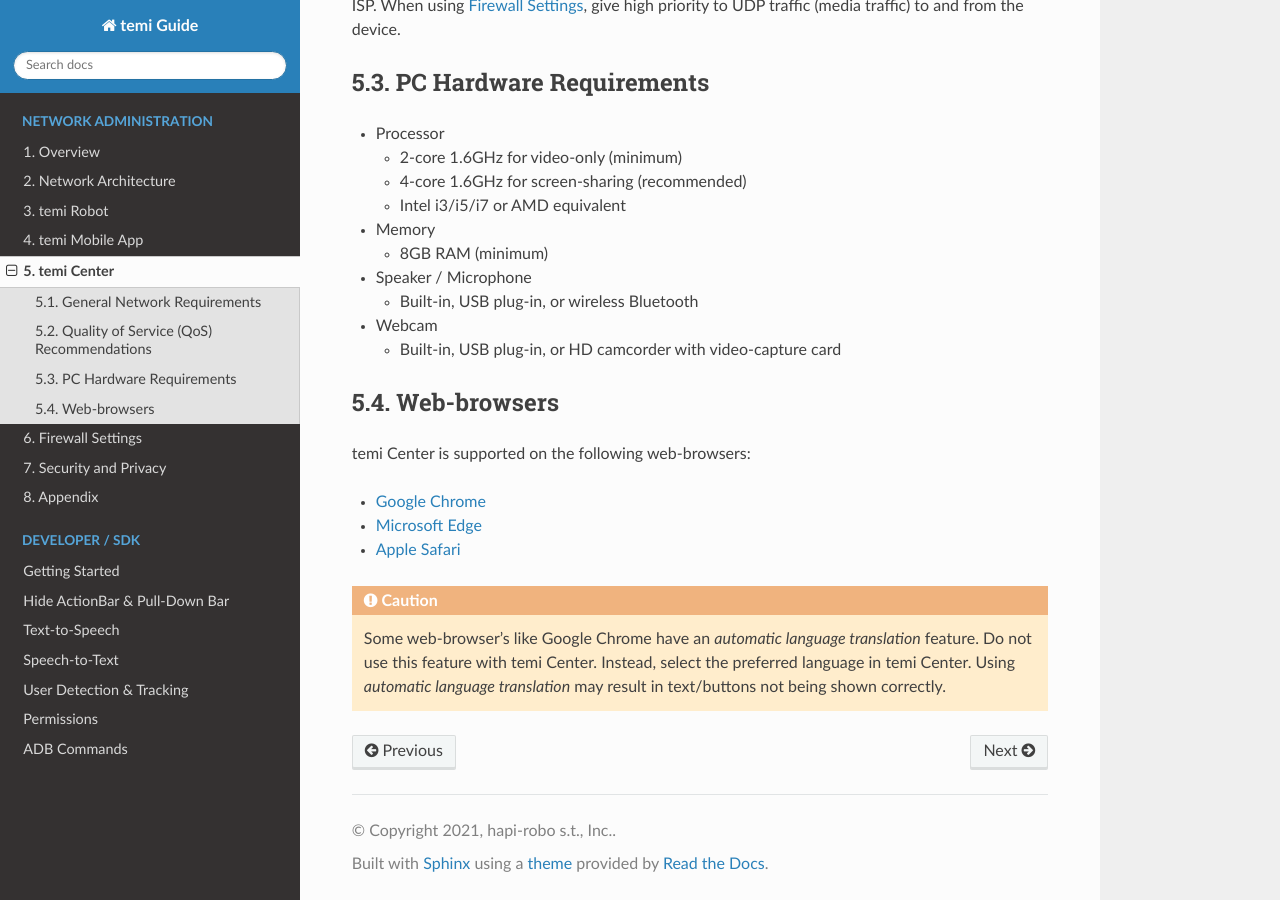
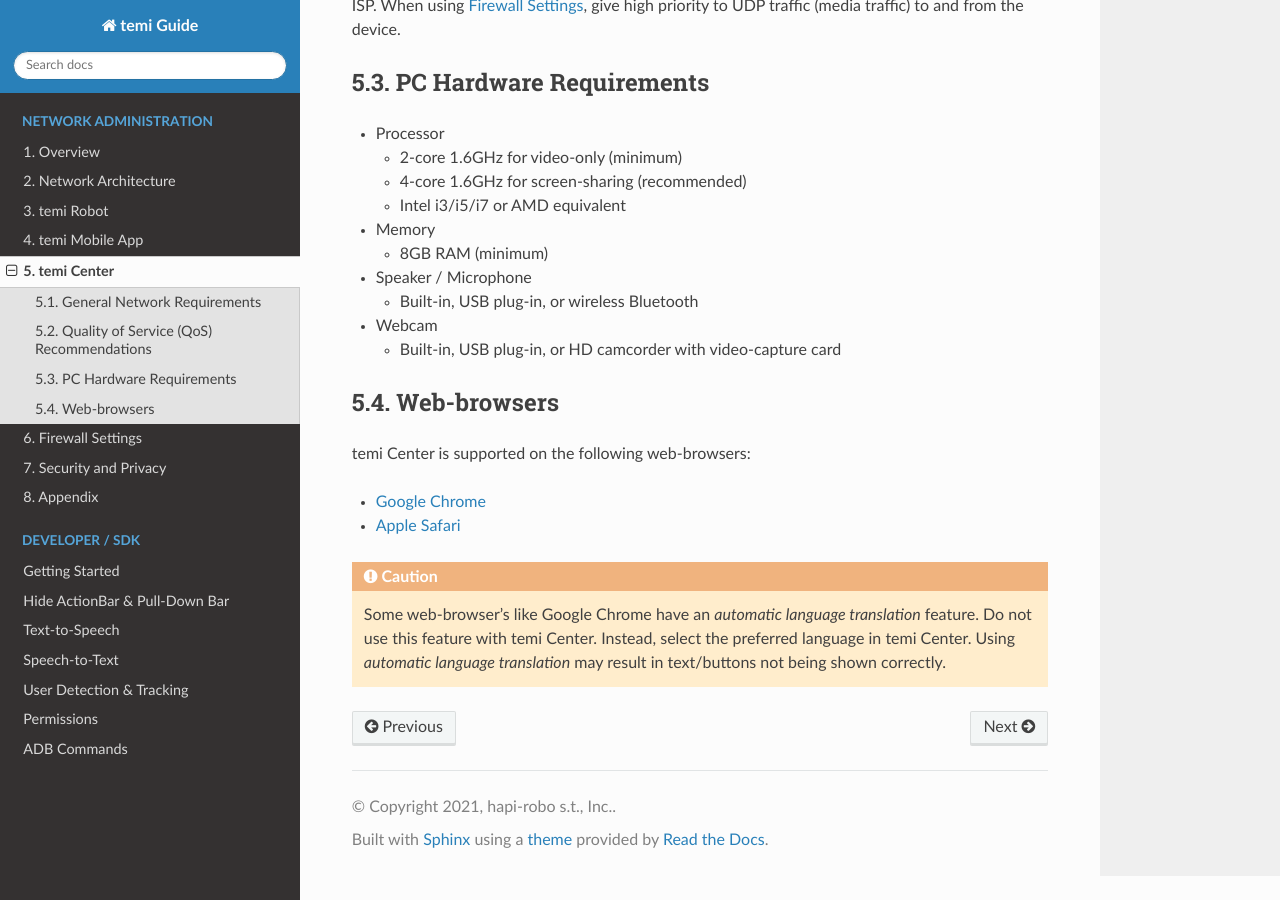
Before and after one commit to hapi-robo/temi-guide, a Sphinx documentation site: the page built from docs/source/network-admin/05_temi-center.rst, in a window 1280 px wide and 900 px high, scrolled down 672 px. Built offline with Sphinx 7.4.7 and the Read the Docs theme 2.0.0, drawn with Linux system fonts in a browser that asks for light colours.

Commit message:
Removes Edge support

```diff
--- a/docs/source/network-admin/05_temi-center.rst
+++ b/docs/source/network-admin/05_temi-center.rst
@@ -53,7 +53,6 @@
 temi Center is supported on the following web-browsers:
 
 - `Google Chrome <https://www.google.com/chrome/>`_
-- `Microsoft Edge <https://www.microsoft.com/en-us/edge>`_
 - `Apple Safari <https://www.apple.com/safari/>`_
 
 .. Caution:: Some web-browser's like Google Chrome have an `automatic language translation` feature. Do not use this feature with temi Center. Instead, select the preferred language in temi Center. Using `automatic language translation` may result in text/buttons not being shown correctly.
```
